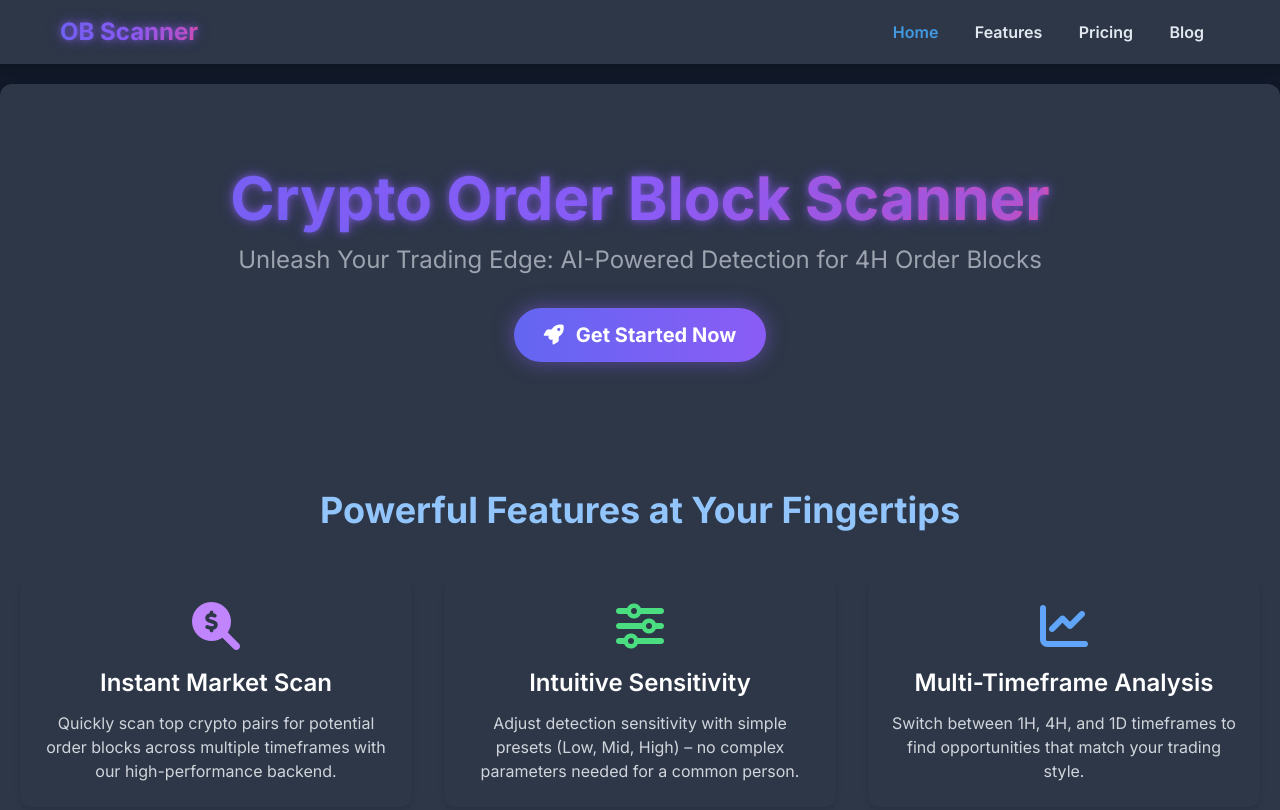
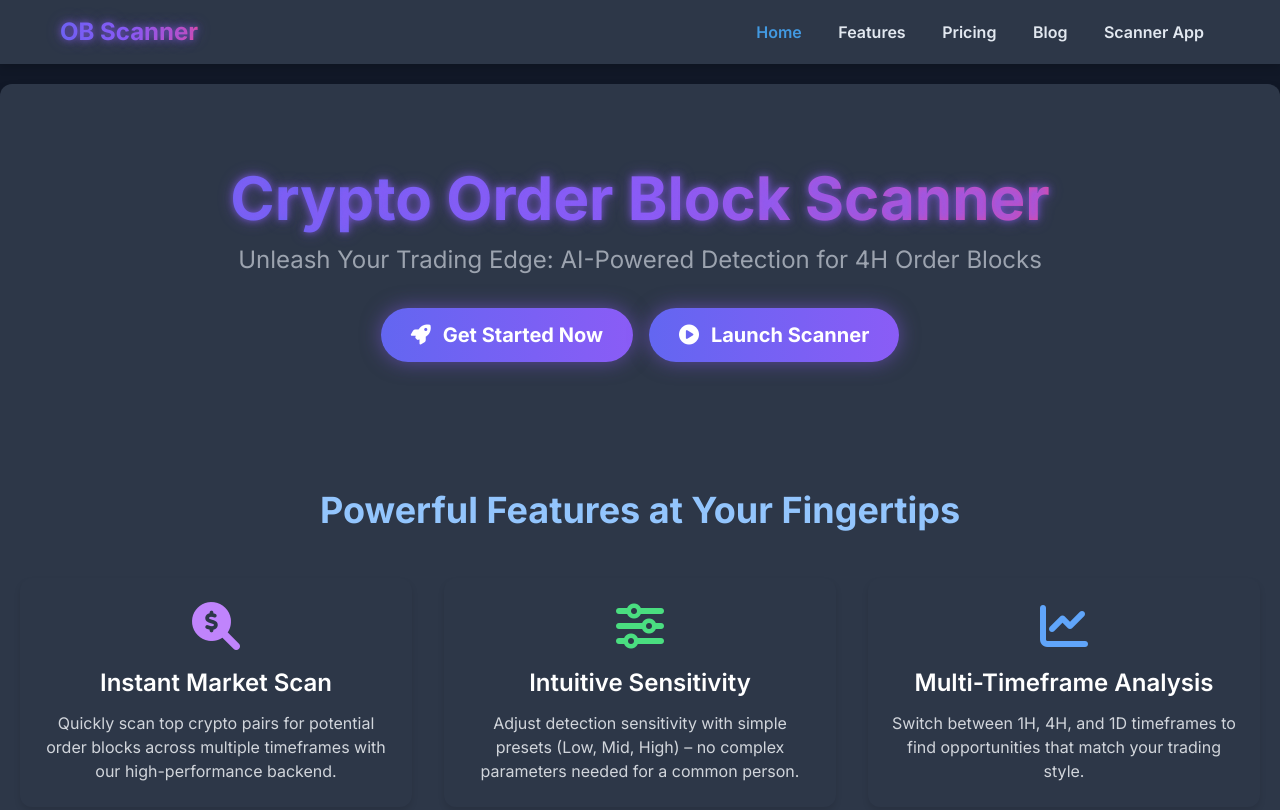
Before and after one commit to asimsoomro112/obscanner, a plain HTML site: page index.html in a window 1280 px wide. Shown: the top 810 px of the page. Drawn offline with nearby package versions, Linux system fonts and the light colour scheme.

Commit message:
Add files via upload

```diff
--- a/index.html
+++ b/index.html
@@ -136,6 +136,7 @@
                 <a href="features.html" class="nav-link">Features</a>
                 <a href="pricing.html" class="nav-link">Pricing</a>
                 <a href="blog.html" class="nav-link">Blog</a>
+                <a href="scanner.html" class="nav-link">Scanner App</a> <!-- NEW LINK IN NAVBAR -->
             </div>
         </div>
     </nav>
@@ -151,9 +152,14 @@
             <p class="text-xl md:text-2xl text-gray-400 mb-8">
                 Unleash Your Trading Edge: AI-Powered Detection for 4H Order Blocks
             </p>
-            <a href="pricing.html" class="cta-button">
-                <i class="fas fa-rocket mr-3"></i> Get Started Now
-            </a>
+            <div class="flex flex-col sm:flex-row justify-center gap-4"> <!-- Added flex container for buttons -->
+                <a href="pricing.html" class="cta-button">
+                    <i class="fas fa-rocket mr-3"></i> Get Started Now
+                </a>
+                <a href="scanner.html" class="cta-button"> <!-- NEW LAUNCH SCANNER BUTTON -->
+                    <i class="fas fa-play-circle mr-3"></i> Launch Scanner
+                </a>
+            </div>
         </section>
 
         <!-- Features List Section (Descriptions for Sales Page) -->
@@ -307,7 +313,7 @@
                     <ul class="text-gray-300 list-disc list-inside mb-4 space-y-2">
                         <li><strong class="text-blue-300">Lowest Condition:</strong> Broadest detection, more signals.</li>
                         <li><strong class="text-blue-300">Low Mid / Mid / Mid High:</strong> Balanced approaches for various market conditions.</li>
-                        <li><strong class="text-blue-300">High / Extreme Detection:</strong> Strictest criteria, fewer but potentially higher-quality signals.</li>
+                        <li><strong class="text-blue-300">High / Extreme Detection:</strong> Stric strictest criteria, fewer but potentially higher-quality signals.</li>
                     </ul>
                     <p class="text-gray-300">
                         Just select the level that suits your trading style, and the AI handles the rest.
```
